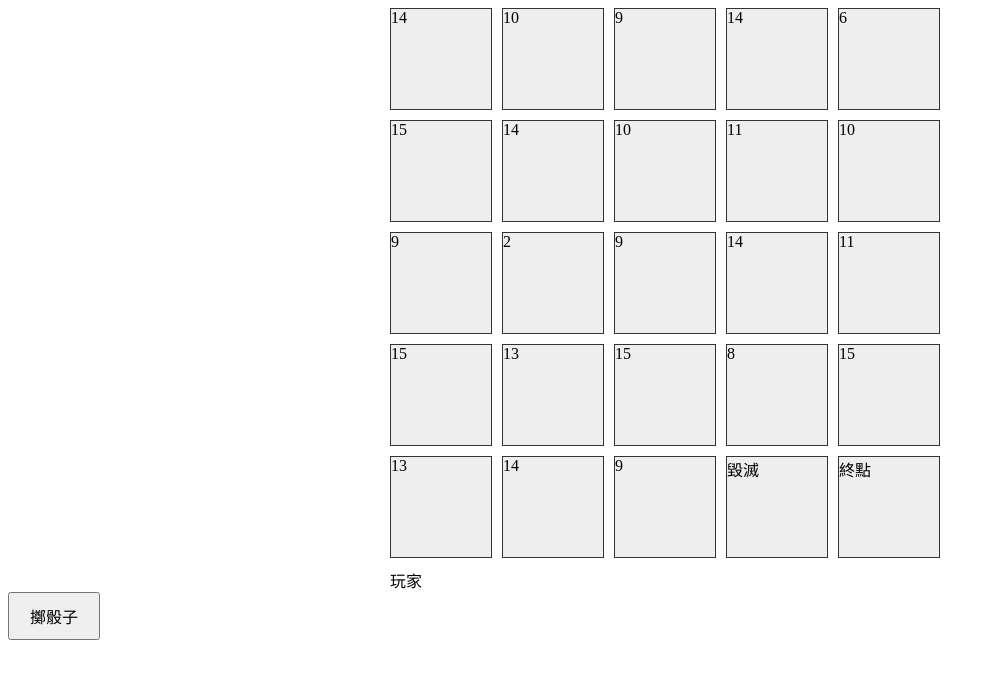
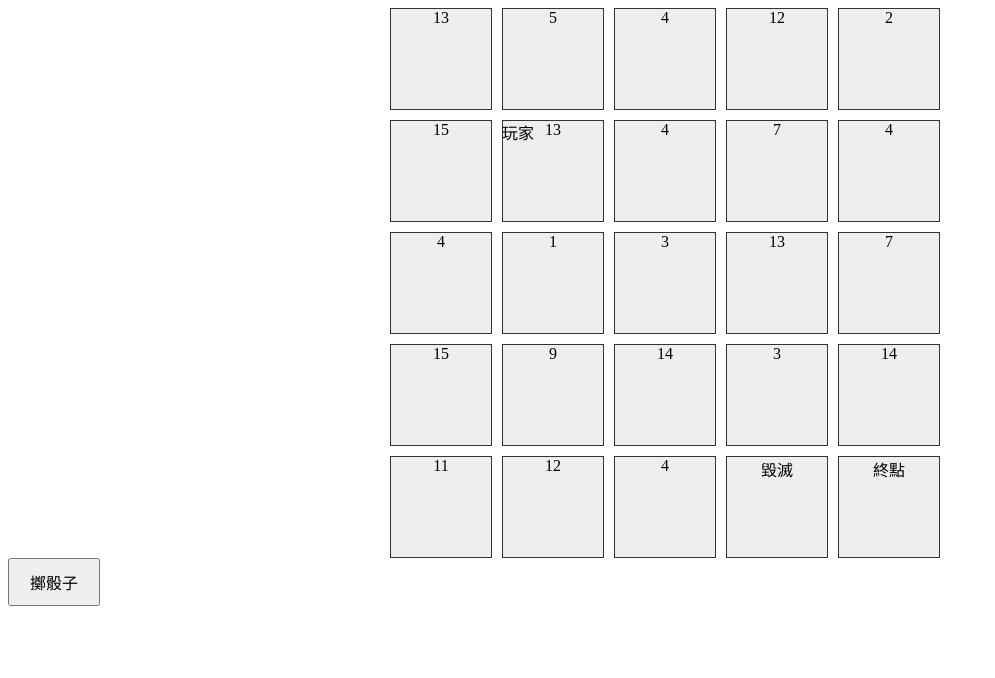
Before and after one commit to crh501119/my-game, a plain HTML site: page index.html in a window 1280 px wide. Both pictures are taken after a click on the button "擲骰子". Shown: the whole page, without its empty margins (0-995 px from the left). Drawn offline with Linux system fonts and the light colour scheme.

Commit message:
Describe your changes here

```diff
--- a/script.js
+++ b/script.js
@@ -1,12 +1,37 @@
 document.addEventListener('DOMContentLoaded', () => {
   const board = document.getElementById('game-board');
   let playerPosition = 0; // 玩家起始位置
+  const numberOfTiles = 25; // 将numberOfTiles定义为全局变量
 
   // 使用加權隨機函數生成1~15的數字
-    function weightedRandom(max) {
-        // 生成一個隨機數字的平方根，使得高數字出現的機率低於低數字
-        return Math.ceil(max * (Math.sqrt(Math.random())));
+  function weightedRandom() {
+    // 根据log(n+1/n)生成1~10的概率分布
+    const probabilities = [];
+    for (let n = 1; n <= 10; n++) {
+      probabilities.push(Math.log(n + 1) / n);
     }
+
+    // 标准化概率使得总和为1
+    const total = probabilities.reduce((acc, val) => acc + val, 0);
+    const normalizedProbabilities = probabilities.map(p => (p / total) * 0.7); // 1~10占70%
+
+    // 添加11~15的概率
+    for (let n = 11; n <= 15; n++) {
+      normalizedProbabilities.push(0.3 / 5); // 11~15均分剩余的30%
+    }
+
+    // 选择一个随机数
+    let r = Math.random();
+    let sum = 0;
+
+    for (let i = 0; i < normalizedProbabilities.length; i++) {
+      sum += normalizedProbabilities[i];
+      if (r <= sum) {
+        return i + 1; // 返回索引加1（因为索引从0开始）
+      }
+    }
+  }
+
 
   // 初始化遊戲板並創建玩家
   function initializeBoard() {
@@ -41,12 +66,20 @@ document.addEventListener('DOMContentLoaded', () => {
   }
   // 根據骰子結果移動玩家
   function movePlayer(diceRoll) {
-    playerPosition += diceRoll; // 更新玩家位置
-    if (playerPosition >= numberOfTiles) {
-        playerPosition = numberOfTiles - 1; // 確保玩家不會超出遊戲板
+    let targetPosition = playerPosition + diceRoll; // 预计移动后的位置
+
+    if (targetPosition > numberOfTiles - 1) {
+      // 如果超过终点，显示消息并回退
+      alert('超过所需步数！');
+      targetPosition = numberOfTiles - 1 - (targetPosition - (numberOfTiles - 1)); // 回退多余的步数
+    } else if (targetPosition === numberOfTiles - 1) {
+      // 如果刚好到达终点，显示消息
+      alert('恭喜，到达终点！');
     }
 
-    // 獲取玩家的新位置元素
+    playerPosition = targetPosition; // 更新玩家位置
+
+    // 更新玩家的新位置元素
     const newPosition = document.querySelector('.game-tile:nth-child(' + (playerPosition + 1) + ')');
     const player = document.getElementById('player');
 
--- a/styles.css
+++ b/styles.css
@@ -5,15 +5,21 @@
     margin-bottom: 20px;
 }
 .game-tile {
-    width: 100px;
-    height: 100px;
-    background-color: #eee;
-    display: flex;
-    justify-content: center;
-    align-items: center;
-    border: 1px solid #333;
+  display: flex;
+  justify-content: center;
+  align-items: center;
+  width: 100px;  /* 根据需要调整 */
+  height: 100px; /* 根据需要调整 */
+  text-align: center; /* 文本水平居中 */
+  /* 其他样式 */
 }
 #roll-dice {
     padding: 10px 20px;
     font-size: 16px;
 }
+#player {
+  position: absolute;
+  width: 90px;  /* 稍小于方块以适应边界 */
+  height: 90px; /* 稍小于方块以适应边界 */
+  /* 其他样式 */
+}
```
Lines whose indentation alone changed are shown as unchanged.
